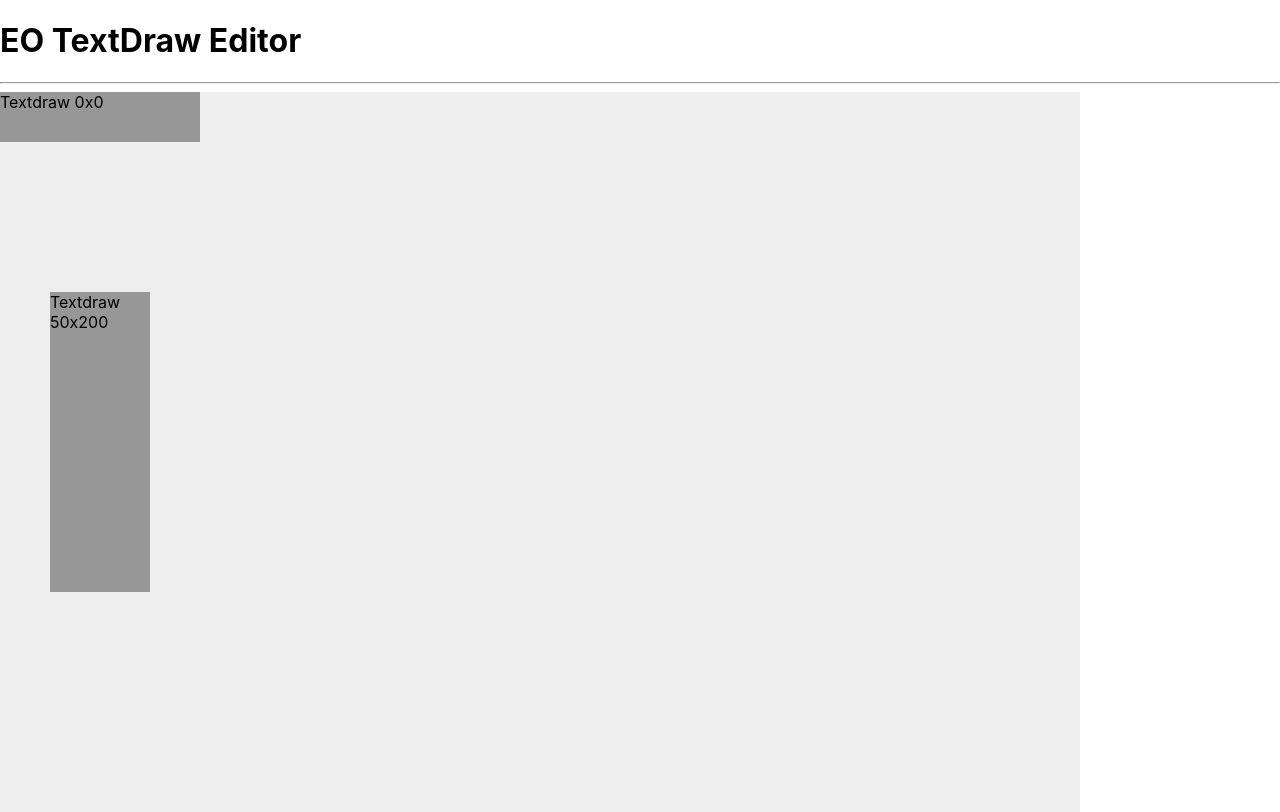
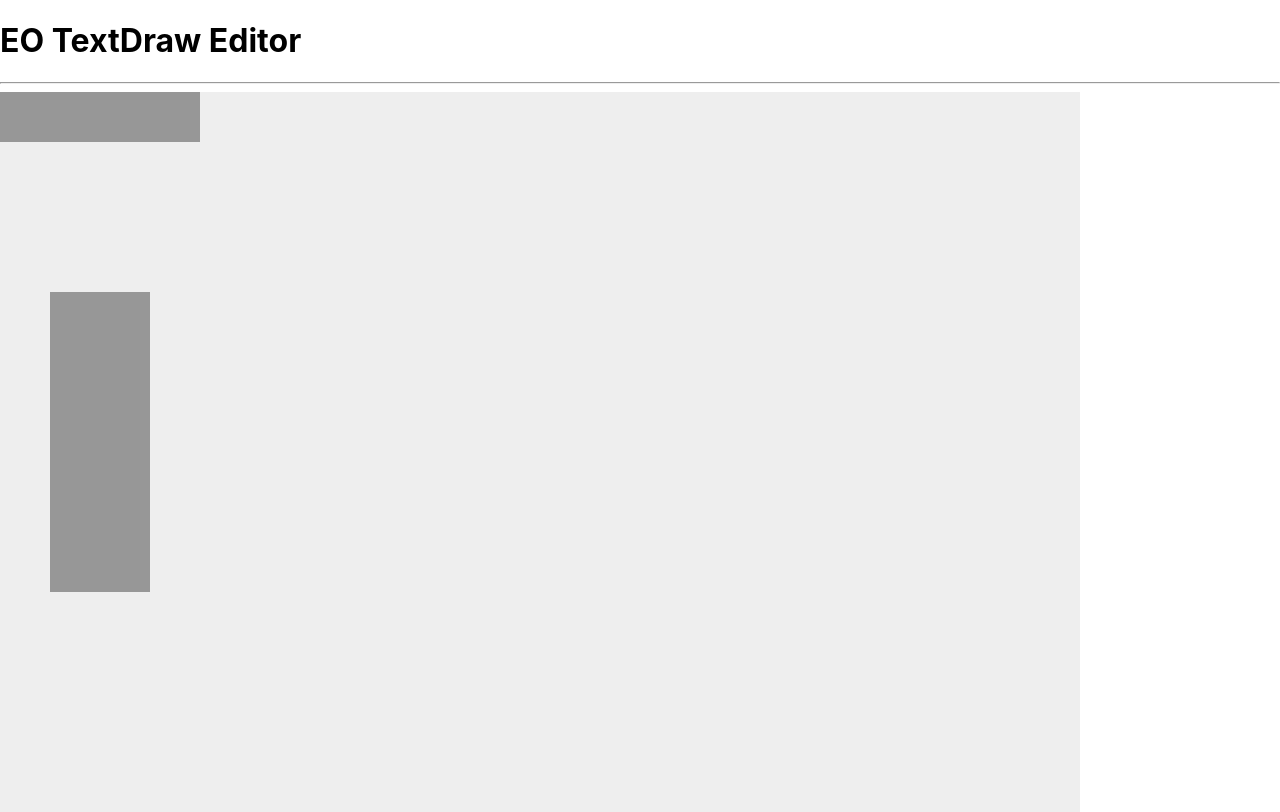
Before and after one commit to eoussama/eo-textdraw-editor, a Next.js app: page / in a window 1280 px wide. Built offline with nearby package versions, Linux system fonts and the light colour scheme.

Commit message:
🧱 Resizeable elements, resolves #46

```diff
--- a/components/element/TextDraw.module.scss
+++ b/components/element/TextDraw.module.scss
@@ -1,6 +1,58 @@
 .textdraw {
+  --select-color: #1a58a8;
+
   cursor: grab;
   user-select: none;
   position: absolute;
+
   background-color: rgba(0, 0, 0, 0.37);
+
+  &__meta {
+    position: absolute;
+    top: -18px;
+    left: 0;
+
+    font-size: 11px;
+    font-family: monospace;
+    color: var(--select-color);
+
+    opacity: 0;
+    white-space: nowrap;
+  }
+
+  &__resizer {
+    position: relative;
+
+    width: 100%;
+    height: 100%;
+
+    .handle {
+      cursor: se-resize;
+
+      width: 8px;
+      height: 8px;
+
+      opacity: 0;
+      border-radius: 4px;
+      background-color: var(--select-color);
+
+      right: -4px;
+      bottom: -4px;
+      position: absolute;
+    }
+  }
+
+  &:hover,
+  &--active {
+    outline: 2px dotted var(--select-color);
+    outline-offset: 2px;
+
+    .textdraw__meta {
+      opacity: 1;
+    }
+
+    .textdraw__resizer .handle {
+      opacity: 0.75;
+    }
+  }
 }
--- a/components/element/TextDraw.tsx
+++ b/components/element/TextDraw.tsx
@@ -1,4 +1,5 @@
-import { MutableRefObject, useEffect, useState } from 'react';
+import { MutableRefObject, useEffect, useRef, useState } from 'react';
+import { ResizableBox } from 'react-resizable';
 import Draggable from 'react-draggable';
 
 import styles from './TextDraw.module.scss'
@@ -14,35 +15,92 @@ export default function TextDrawComponent(props: { textdraw: TextDraw, parentRef
   const [minY, setMinY] = useState(0);
   const [maxY, setMaxY] = useState(0);
 
-  const handleDrag = (_: MouseEvent, e: any) => {
+  const [minWidth, setMinWidth] = useState(0);
+  const [maxWidth, setMaxWidth] = useState(0);
+  const [minHeight, setMinHeight] = useState(0);
+  const [maxHeight, setMaxHeight] = useState(0);
+
+  const elementRef = useRef();
+  const [isActive, setIsActive] = useState(false);
+  const [isResizing, setIsResizing] = useState(false);
+
+  const onDrag = (_: MouseEvent, e: any) => {
     textdraw.x = e.x;
     textdraw.y = e.y;
 
     setTextdraw(new TextDraw(textdraw));
   }
 
+  const onResize = (_: MouseEvent, e: any) => {
+    const { size } = e;
+
+    textdraw.width = size.width;
+    textdraw.height = size.height;
+
+    setTextdraw(new TextDraw(textdraw));
+  };
+
+  useEffect(() => {
+    document.addEventListener('click', e => {
+      const currentComponent = elementRef.current as unknown as HTMLDivElement;
+      setIsActive(currentComponent == e.target || currentComponent.contains(e.target as any));
+    });
+  }, []);
+
   useEffect(() => {
     const bounds = props.parentRef.current.getBoundingClientRect();
 
+    setMinY(0);
     setMinX(bounds.x);
     setMaxX(bounds.width - textdraw.width);
-    setMinY(0);
     setMaxY(bounds.height - textdraw.height);
-    console.log({ bounds });
+  }, [textdraw.height, textdraw.width]);
+
+  useEffect(() => {
+    const bounds = props.parentRef.current.getBoundingClientRect();
+
+    setMinWidth(10);
+    setMinHeight(10);
+    setMaxWidth(bounds.width - textdraw.x);
+    setMaxHeight(bounds.height - textdraw.y);
   }, [textdraw.height, textdraw.width]);
 
   return (
+    <>
       <Draggable
-      onDrag={handleDrag}
+        onDrag={onDrag}
+        onStart={() => !isResizing}
         defaultPosition={{ x: textdraw.x, y: textdraw.y }}
         bounds={{ left: minX, right: maxX, top: minY, bottom: maxY }}
       >
         <div
-        className={styles.textdraw}
-        style={{ width: textdraw.width, height: textdraw.height }}
+          ref={elementRef}
+          className={`${styles.textdraw} ${isActive ? styles['textdraw--active'] : ''}`}
+          style={{
+            width: textdraw.width,
+            height: textdraw.height
+          }}
         >
-        Textdraw {textdraw.x}x{textdraw.y}
+          <div className={styles['textdraw__meta']}>
+            [{textdraw.name}]
+            {!isResizing && ` (x: ${textdraw.x}, y: ${textdraw.y})`}
+            {isResizing && ` (width: ${textdraw.width}, height: ${textdraw.height})`}
+          </div>
+
+          <ResizableBox
+            onResize={onResize}
+            handleSize={[8, 8]}
+            width={textdraw.width}
+            height={textdraw.height}
+            minConstraints={[minWidth, minHeight]} maxConstraints={[maxWidth, maxHeight]}
+            className={styles['textdraw__resizer']}
+            handle={<span
+              className={styles['handle']}
+              onMouseEnter={() => setIsResizing(true)}
+              onMouseLeave={() => setIsResizing(false)} />}>
+          </ResizableBox>
         </div>
       </Draggable>
+    </>
   )
 }
--- a/package.json
+++ b/package.json
@@ -13,6 +13,7 @@
     "react": "^18.2.0",
     "react-dom": "^18.2.0",
     "react-draggable": "^4.4.5",
+    "react-resizable": "^3.0.5",
     "sass": "^1.66.1",
     "uuid": "^9.0.0"
   },
@@ -20,6 +21,7 @@
     "@types/node": "18.7.11",
     "@types/react": "18.0.17",
     "@types/react-dom": "18.0.6",
+    "@types/react-resizable": "^3.0.4",
     "@types/uuid": "^9.0.3",
     "eslint": "8.22.0",
     "eslint-config-next": "^13.4.19",
--- a/utils/models/textdraw.ts
+++ b/utils/models/textdraw.ts
@@ -12,6 +12,12 @@ export class TextDraw {
    * The ID of the element
    */
   id: string;
+
+  /**
+   * @description
+   * The name of the element
+   */
+  name: string;
 
   /**
    * @description
@@ -37,7 +43,8 @@ export class TextDraw {
    */
   height: number;
 
-  constructor(props?: Partial<{ id: string, x: number, y: number, width: number, height: number }>) {
+  constructor(props?: Partial<{ id: string, name: string, x: number, y: number, width: number, height: number }>) {
+    this.name = props?.name ?? `elem_${Math.floor(Math.random() * 10000)}`;
     this.id = props?.id ?? uuid4();
     this.x = props?.x ?? 0;
     this.y = props?.y ?? 0;
```
Also changed, not shown: 2 other files (tests, documents, lock files or other folders). Lines whose indentation alone changed are shown as unchanged.
